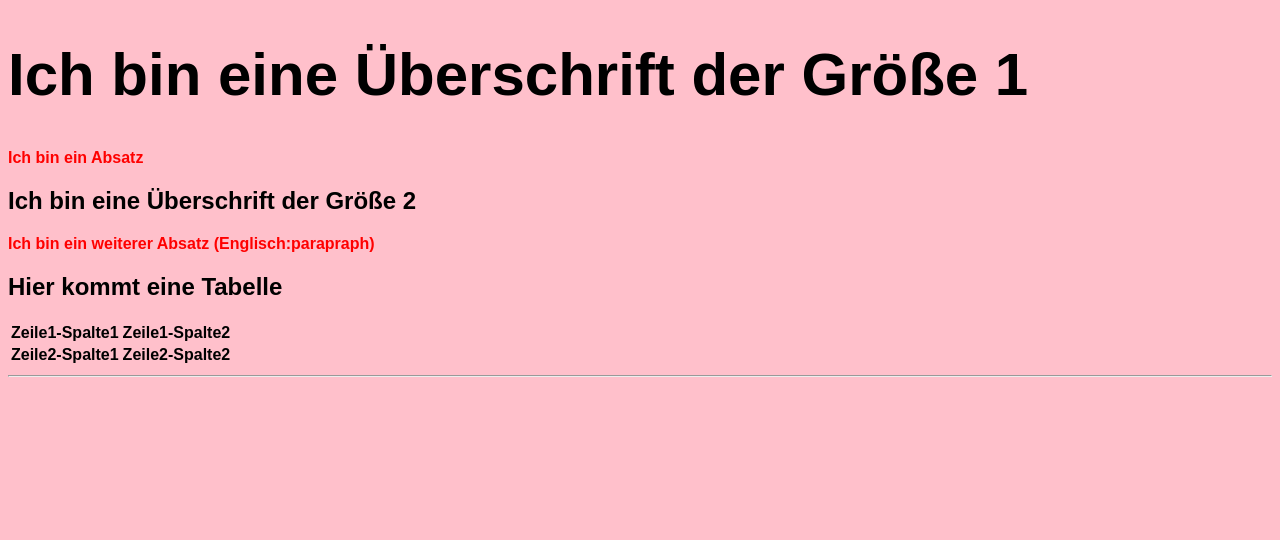
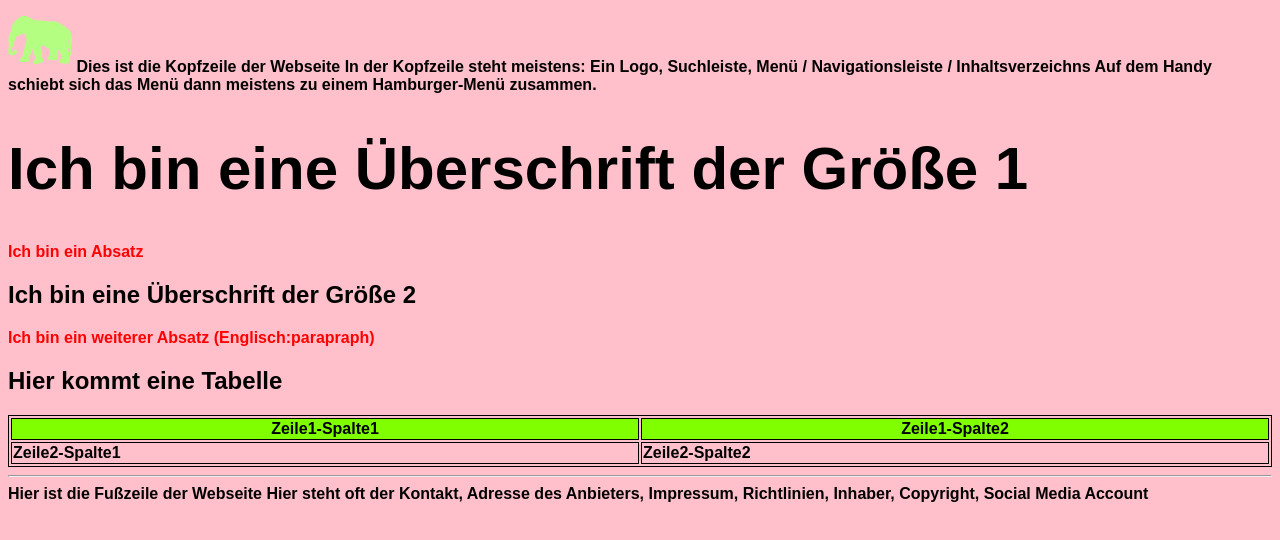
Before and after one commit to stbaeumer/HTML-Grundgeruest, a plain HTML site: page index.html in a window 1280 px wide. Drawn offline with Linux system fonts and the light colour scheme.

Commit message:
Styles verbessert, Header, Footer, Bild eingebaut

```diff
--- a/index.html
+++ b/index.html
@@ -4,9 +4,32 @@
     <meta charset="UTF-8">
     <meta name="viewport" content="width=device-width, initial-scale=1.0">
     <title>Titel im Browsertab</title>
+    <!--Die styles.css wird verlinkt.-->
     <link rel="stylesheet" href="styles.css">
 </head>
 <body>
+    <header>
+
+        <!--Logo
+        Vorsicht: Bilder im Internet sind meist urhebergeschützt.
+        Lösung: Es gibt Seiten, auf denen Bilder heruntergeladen
+        werden können, die kostenlos genutzt werden dürfen.
+        LIZENZBEDINGUNGEN lesen!!!!!!!!
+        Eine gute Lizenz ist CC0
+        Das Logo sollte im PNG-Format gespeichert sein, weil die
+        Qualität für Logos oft besser ist, als JPG.
+        PNG sind oft kleiner.
+        PNGs können einen transparenten Hintergrund haben.
+        -->
+
+        <img src="elephant-7-64.png">
+
+        Dies ist die Kopfzeile der Webseite
+        In der Kopfzeile steht meistens: Ein Logo, Suchleiste,
+        Menü / Navigationsleiste / Inhaltsverzeichns
+        Auf dem Handy schiebt sich das Menü dann meistens zu einem
+        Hamburger-Menü zusammen.
+    </header>
     <h1>Ich bin eine Überschrift der Größe 1</h1>
     <p>Ich bin ein Absatz</p>
     <h2>Ich bin eine Überschrift der Größe 2</h2>
@@ -16,7 +39,10 @@
     <H2>Hier kommt eine Tabelle</H2>
 
     <table>
+        <!--Für jede Zeile der Tabelle wird eine <tr>...</tr>
+        angelegt. TR steht für tablerow-->
         <tr>
+            <!--TH steht für die Spalten der Kopfzeile.-->
             <th>
                 Zeile1-Spalte1
             </th>
@@ -24,12 +50,20 @@
                 Zeile1-Spalte2
             </th>
         </tr>
+        <!-- Zeile 2: -->
         <tr>
+            <!--TD steht für die Spalten-->
             <td>Zeile2-Spalte1</td>
             <td>Zeile2-Spalte2</td>
         </tr>
     </table>
 
     <hr>
+    <footer>
+        Hier ist die Fußzeile der Webseite
+        Hier steht oft der Kontakt, Adresse des Anbieters,
+        Impressum, Richtlinien, Inhaber, Copyright, Social Media
+        Account
+    </footer>
 </body>
 </html>
--- a/styles.css
+++ b/styles.css
@@ -1,9 +1,34 @@
+/*
+Der Sinn der styles.css ist, die Farben,
+die Schriftgröße/-art und das Aussehen aller Elemente in der
+HTML-Datei zu gestalten.
+*/
+
 /* Der Hintergund ist pink. */
 body{
     background-color: pink;
     font-family: Arial, Helvetica, sans-serif;
     font-weight: bold;
 }
+
+table{
+    border: 1px solid;
+    width: 100%;
+}
+
+tr{
+    border: 1px solid;
+}
+
+th{
+    border: 1px solid;
+    background-color: chartreuse;
+}
+
+td{
+    border: 1px solid;
+}
+
 
 h1{
     /* px ist die Angabe der Größe in Pixel */
```
Also changed, not shown: elephant-7-16.ico (added), elephant-7-64.png (added).
